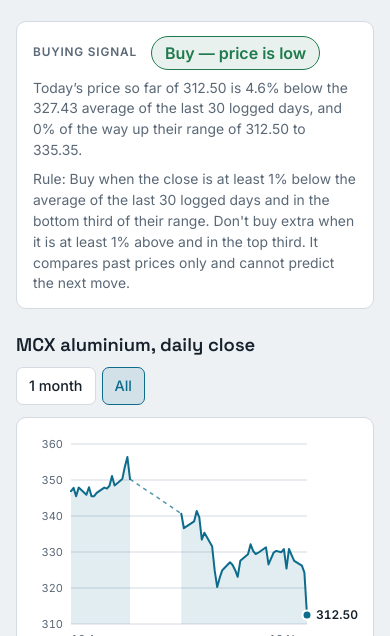
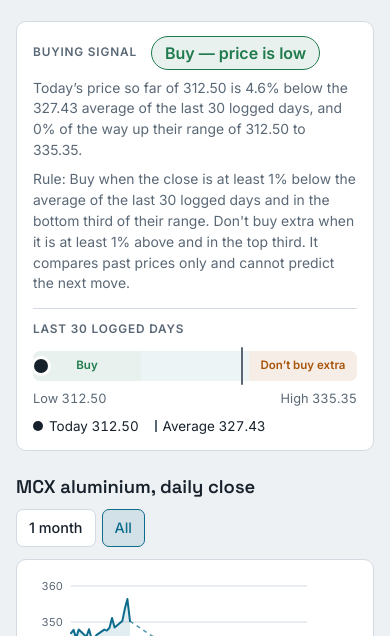
Before and after one commit to ArshGujral/aluminium-rate-tracker, a plain HTML site: page index.html in a window 390 px wide. Shown: the part 784-1420 px from the top of the page. Drawn offline with Linux system fonts and the light colour scheme.

Commit message:
Fill the buying signal card with a 30-day range meter
On a laptop the signal text left the right half of the card empty. The meter shows the last 30 days'
low-to-high range split into the buy, neutral and don't-buy-extra thirds, with today's price and the average.
On phones it sits under the text.

Co-Authored-By: Claude Opus 5.5 <noreply@anthropic.com>
Claude-Session: https://claude.ai/code/session_01BTexfqUshCMnUE6jnqXZwz

```diff
--- a/index.html
+++ b/index.html
@@ -145,6 +145,27 @@ button:disabled, input:disabled { opacity: 0.55; cursor: not-allowed; }
   padding: 14px 18px; display: flex; flex-direction: column; gap: 8px;
 }
 .art-signal-main { display: flex; flex-wrap: wrap; align-items: center; gap: 8px 14px; }
+/* On wide screens the range meter fills the right of the signal card; it drops under the text on narrow ones. */
+.art-signal-text { display: flex; flex-direction: column; gap: 8px; min-width: 0; }
+@media (min-width: 761px) {
+  .art-signal { display: grid; grid-template-columns: minmax(0, 1fr) minmax(260px, 330px); column-gap: 36px; align-items: center; }
+  .art-meter { border-left: 1px solid var(--line); padding-left: 32px; }
+}
+.art-meter { display: flex; flex-direction: column; gap: 8px; min-width: 0; }
+@media (max-width: 760px) { .art-meter { margin-top: 6px; padding-top: 12px; border-top: 1px solid var(--line); } }
+.art-meter[hidden] { display: none; }
+.art-meter-track { position: relative; display: flex; height: 30px; margin-top: 4px; border-radius: 7px; overflow: visible; }
+.art-meter-track .z { flex: 1; display: flex; align-items: center; justify-content: center; font-size: 0.72rem; font-weight: 600; white-space: nowrap; }
+.art-meter-track .z-buy { background: var(--good-soft); color: var(--good); border-radius: 7px 0 0 7px; }
+.art-meter-track .z-mid { background: var(--accent-soft); opacity: 0.6; }
+.art-meter-track .z-wait { background: var(--warn-soft); color: var(--warn); border-radius: 0 7px 7px 0; }
+.art-meter-track .m-avg { position: absolute; top: -4px; bottom: -4px; width: 2px; margin-left: -1px; background: var(--muted); border-radius: 1px; }
+.art-meter-track .m-now { position: absolute; top: 50%; width: 14px; height: 14px; margin: -7px 0 0 -7px; border-radius: 50%; background: var(--ink); box-shadow: 0 0 0 3px var(--surface); }
+.art-meter-ends { display: flex; justify-content: space-between; font-size: 0.8rem; color: var(--muted); font-variant-numeric: tabular-nums; }
+.art-meter-key { display: flex; flex-wrap: wrap; gap: 4px 16px; font-size: 0.84rem; font-variant-numeric: tabular-nums; }
+.art-meter-key > span { display: inline-flex; align-items: center; gap: 6px; }
+.art-meter-key .k-now { width: 10px; height: 10px; border-radius: 50%; background: var(--ink); }
+.art-meter-key .k-avg { width: 2px; height: 12px; background: var(--muted); }
 .art-pill {
   display: inline-block; padding: 4px 13px; border-radius: 999px; font-weight: 600;
   border: 1px solid var(--line); color: var(--muted);
@@ -318,9 +339,20 @@ td .art-tag { color: var(--muted); font-size: 0.78rem; }
   <p class="art-msg" id="cfg-msg" aria-live="polite"></p>
 
   <section class="art-signal" id="signal" aria-label="Buying signal">
+    <div class="art-signal-text">
     <div class="art-signal-main"><span class="art-label">Buying signal</span><span class="art-pill" id="sig-pill">Loading…</span></div>
     <p class="art-hint" id="sig-why"></p>
     <p class="art-hint" id="sig-rule">Rule: Buy when the close is at least 1% below the average of the last 30 logged days and in the bottom third of their range. Don't buy extra when it is at least 1% above and in the top third. It compares past prices only and cannot predict the next move.</p>
+    </div>
+    <div class="art-meter" id="sig-meter" hidden>
+      <span class="art-label" id="m-title">Last 30 logged days</span>
+      <div class="art-meter-track" aria-hidden="true">
+        <span class="z z-buy">Buy</span><span class="z z-mid"></span><span class="z z-wait">Don&#8217;t buy extra</span>
+        <i class="m-avg" id="m-avg"></i><b class="m-now" id="m-now"></b>
+      </div>
+      <div class="art-meter-ends"><span id="m-lo"></span><span id="m-hi"></span></div>
+      <div class="art-meter-key"><span><b class="k-now"></b><span id="m-now-t"></span></span><span><i class="k-avg"></i><span id="m-avg-t"></span></span></div>
+    </div>
   </section>
 
   <section class="art-sec" id="chart-sec">
@@ -459,6 +491,7 @@ td .art-tag { color: var(--muted); font-size: 0.78rem; }
   function renderSignal() {
     var pill = $('sig-pill'), why = $('sig-why'), win = S.rates.slice(-30), i, sum = 0;
     pill.className = 'art-pill';
+    $('sig-meter').hidden = true;
     if (win.length < 10) { pill.textContent = S.ratesLoaded ? 'Not enough data' : 'Loading\u2026'; why.textContent = S.ratesLoaded ? 'A signal appears once 10 daily rates are logged.' : ''; return; }
     var vals = win.map(function (r) { return r.mcx; }), last = vals[vals.length - 1];
     for (i = 0; i < vals.length; i++) sum += vals[i];
@@ -469,6 +502,13 @@ td .art-tag { color: var(--muted); font-size: 0.78rem; }
     else { pill.textContent = 'No clear signal \u2014 price is near average'; pill.classList.add('is-hold'); }
     why.textContent = (win[win.length - 1].closeType === 'live' ? 'Today\u2019s price so far' : 'The latest close') + ' of ' + num(last) + ' is ' + (Math.abs(dev) < 0.05 ? 'level with' : Math.abs(dev).toFixed(1) + '% ' + (dev < 0 ? 'below' : 'above')) +
       ' the ' + num(avg) + ' average of the last ' + vals.length + ' logged days, and ' + Math.round(pos * 100) + '% of the way up their range of ' + num(lo) + ' to ' + num(hi) + '.';
+    var at = function (v) { var f = hi > lo ? (v - lo) / (hi - lo) : 0.5; return 'calc(8px + ' + f + ' * (100% - 16px))'; };
+    $('m-title').textContent = 'Last ' + vals.length + ' logged days';
+    $('m-now').style.left = at(last); $('m-avg').style.left = at(avg);
+    $('m-lo').textContent = 'Low ' + num(lo); $('m-hi').textContent = 'High ' + num(hi);
+    $('m-now-t').textContent = (win[win.length - 1].closeType === 'live' ? 'Today ' : 'Latest ') + num(last);
+    $('m-avg-t').textContent = 'Average ' + num(avg);
+    $('sig-meter').hidden = false;
   }
 
   function renderStatus() {
```
